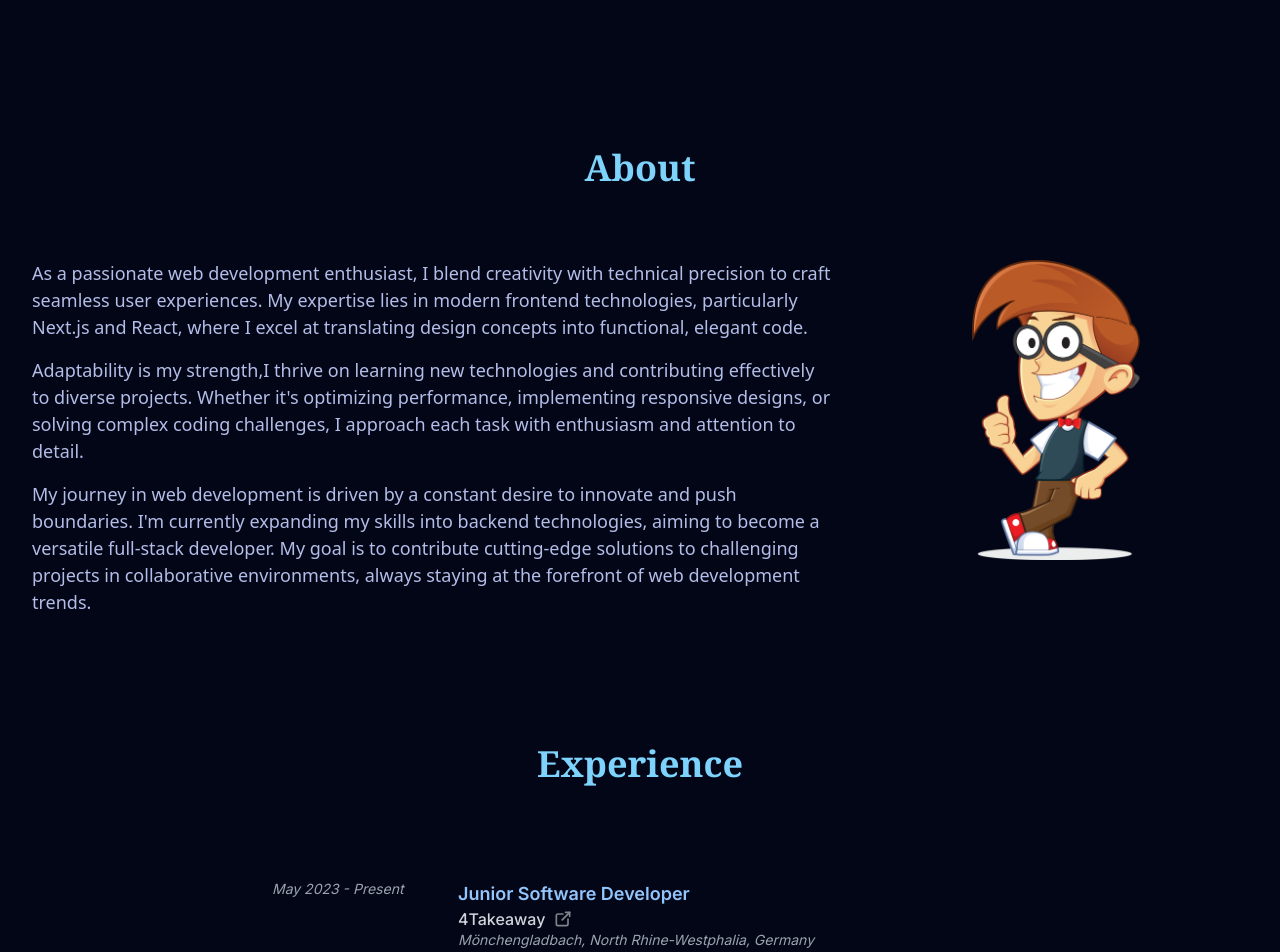
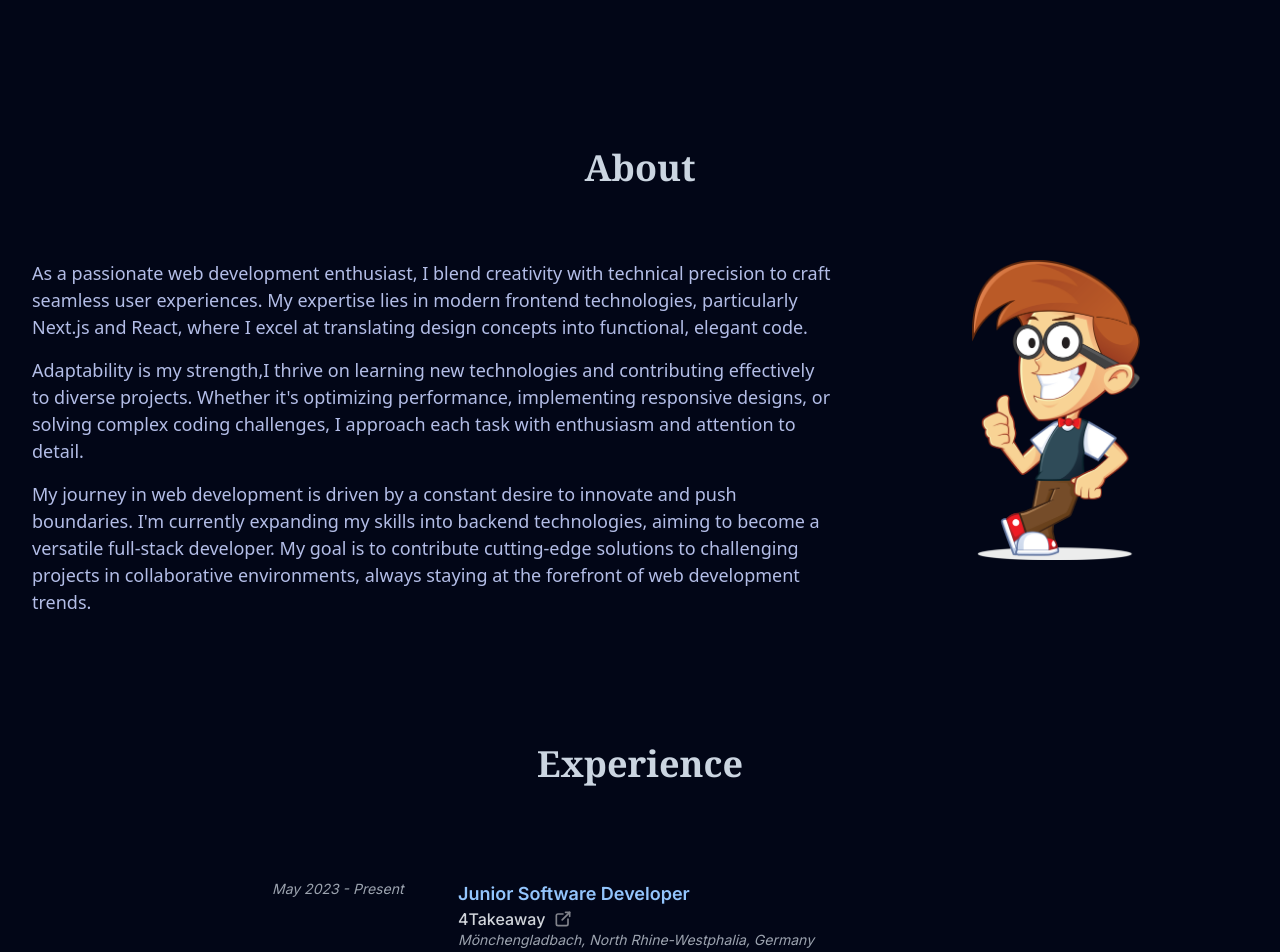
Before and after one commit to HikenNoAce001/Portfolio, a Next.js app: page / in a window 1280 px wide. Shown: the part 740-1692 px from the top of the page. Built offline with nearby package versions, Linux system fonts and the light colour scheme.

Commit message:
refact:color pallete tweak

```diff
--- a/src/app/Components/about.tsx
+++ b/src/app/Components/about.tsx
@@ -6,7 +6,7 @@ export default function About() {
       id="about"
       className="max-w-7xl mx-auto px-4 sm:px-6 lg:px-8 py-16"
     >
-      <h1 className="text-4xl mb-12 font-bold font-serif p-6 text-sky-300 text-center max-w-max mx-auto">
+      <h1 className="text-4xl mb-12 font-bold font-serif p-6 text-slate-300 text-center max-w-max mx-auto">
         About
       </h1>
       <div className="grid grid-cols-1 lg:grid-cols-3 gap-8 items-start">
--- a/src/app/Components/experience.tsx
+++ b/src/app/Components/experience.tsx
@@ -45,7 +45,7 @@ export default function Experience() {
   return (
     <section id="experience" className="">
       <div className="flex flex-col items-center justify-center p-10">
-        <h1 className="text-4xl font-bold mb-12 font-serif p-6  text-sky-300">
+        <h1 className="text-4xl font-bold mb-12 font-serif p-6  text-slate-300">
           Experience
         </h1>
         <div className="mt-2 w-full max-w-3xl">
```
